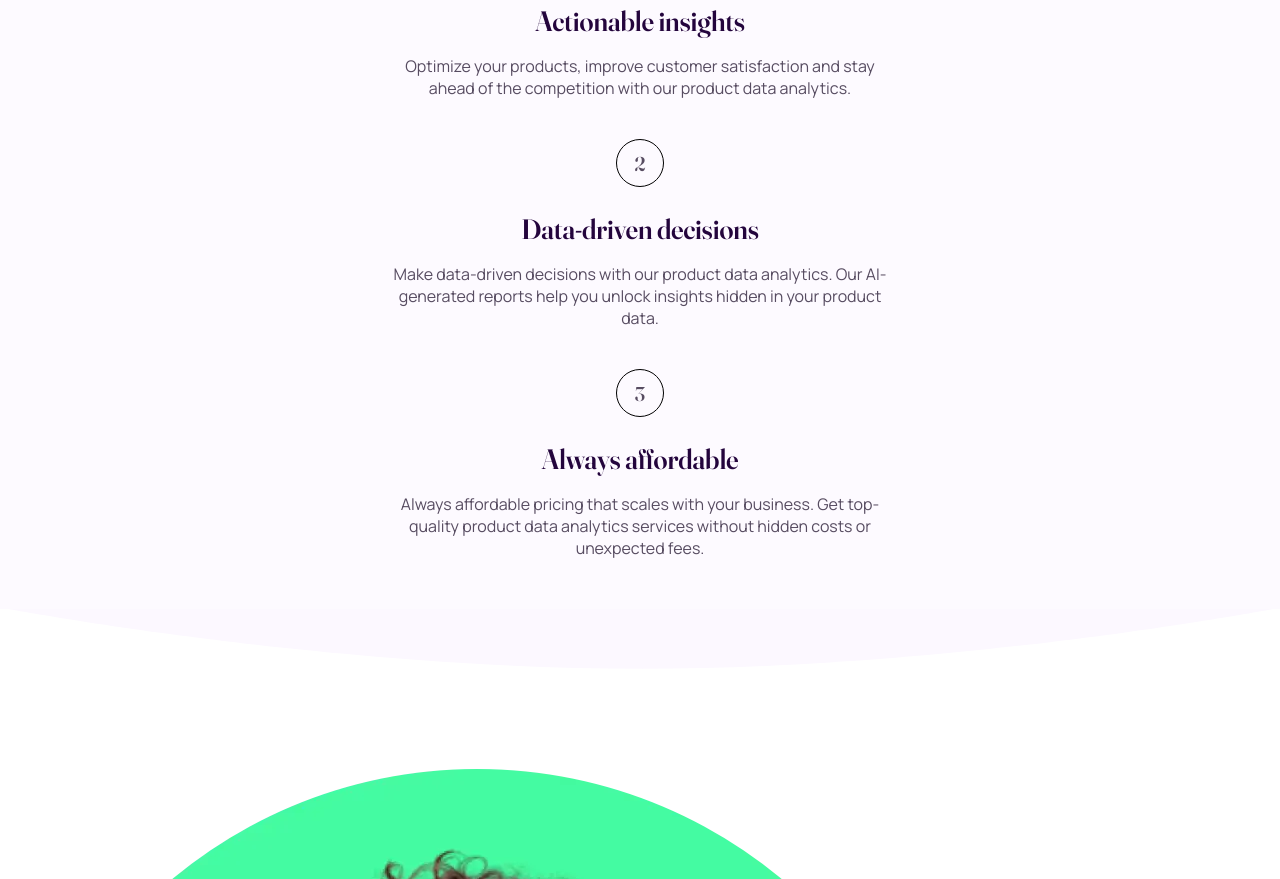
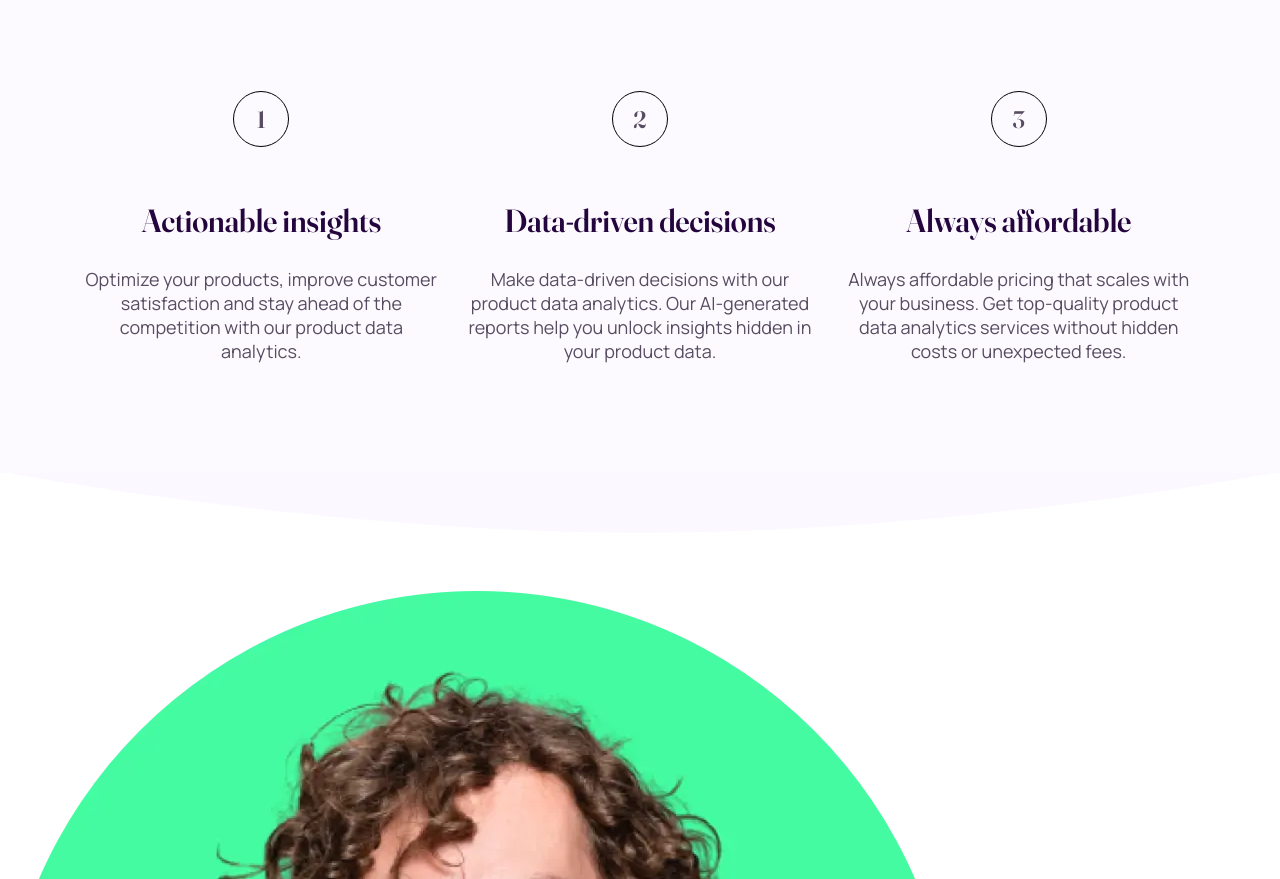
Before and after one commit to solracss/fem-workit-landing-page, a website built with Vite: page src/index.html in a window 1280 px wide. Shown: the part 961-1840 px from the top of the page. Built offline with nearby package versions, Linux system fonts and the light colour scheme.

Commit message:
CSS: Set styles for tablet and desktop for feature section

```diff
--- a/src/sass/_layout.scss
+++ b/src/sass/_layout.scss
@@ -119,11 +119,28 @@ h3 {
 		background-image: url('/assets/images/curve-purple-light.svg');
 	}
 
+	@include media(medium) {
+		padding-top: 12rem;
+	}
+
+	@include media(x-large) {
+		padding: 20rem 0 6.875rem;
+	}
+
 	&-list {
 		counter-reset: counter;
 		flex-direction: column;
 		gap: 2.5rem;
 		text-align: center;
+
+		@include media(medium) {
+			text-align: left;
+		}
+		@include media(x-large) {
+			text-align: center;
+			flex-direction: row;
+			gap: 1.625rem;
+		}
 	}
 
 	&-list-item {
@@ -146,6 +163,22 @@ h3 {
 			display: flex;
 			align-items: center;
 			justify-content: center;
+
+			@include media(x-large) {
+				font-size: $fs-24;
+				width: 3.5rem;
+			}
+		}
+
+		@include media(medium) {
+			flex-direction: row;
+			justify-content: center;
+			gap: 2rem;
+		}
+
+		@include media(x-large) {
+			flex-direction: column;
+			gap: 3.5rem;
 		}
 	}
 
@@ -154,15 +187,26 @@ h3 {
 		flex-direction: column;
 		gap: 1rem;
 
+		@include media(x-large) {
+			gap: 1.75rem;
+		}
+
 		&-title {
 			font-weight: $fw-semibold;
 			font-size: $fs-28;
 			line-height: 2.25rem;
 			color: $clr-primary-400;
+
+			@include media(x-large) {
+				font-size: $fs-32;
+			}
 		}
 
 		&-description {
-			max-width: 30.8125rem;
+			max-width: 30rem;
+			@include media(x-large) {
+				font-size: $fs-18;
+			}
 		}
 	}
 }
@@ -171,5 +215,5 @@ h3 {
 }
 
 .cta-box {
-	padding-top: 10rem;
+	padding-top: 7.375rem;
 }
```
